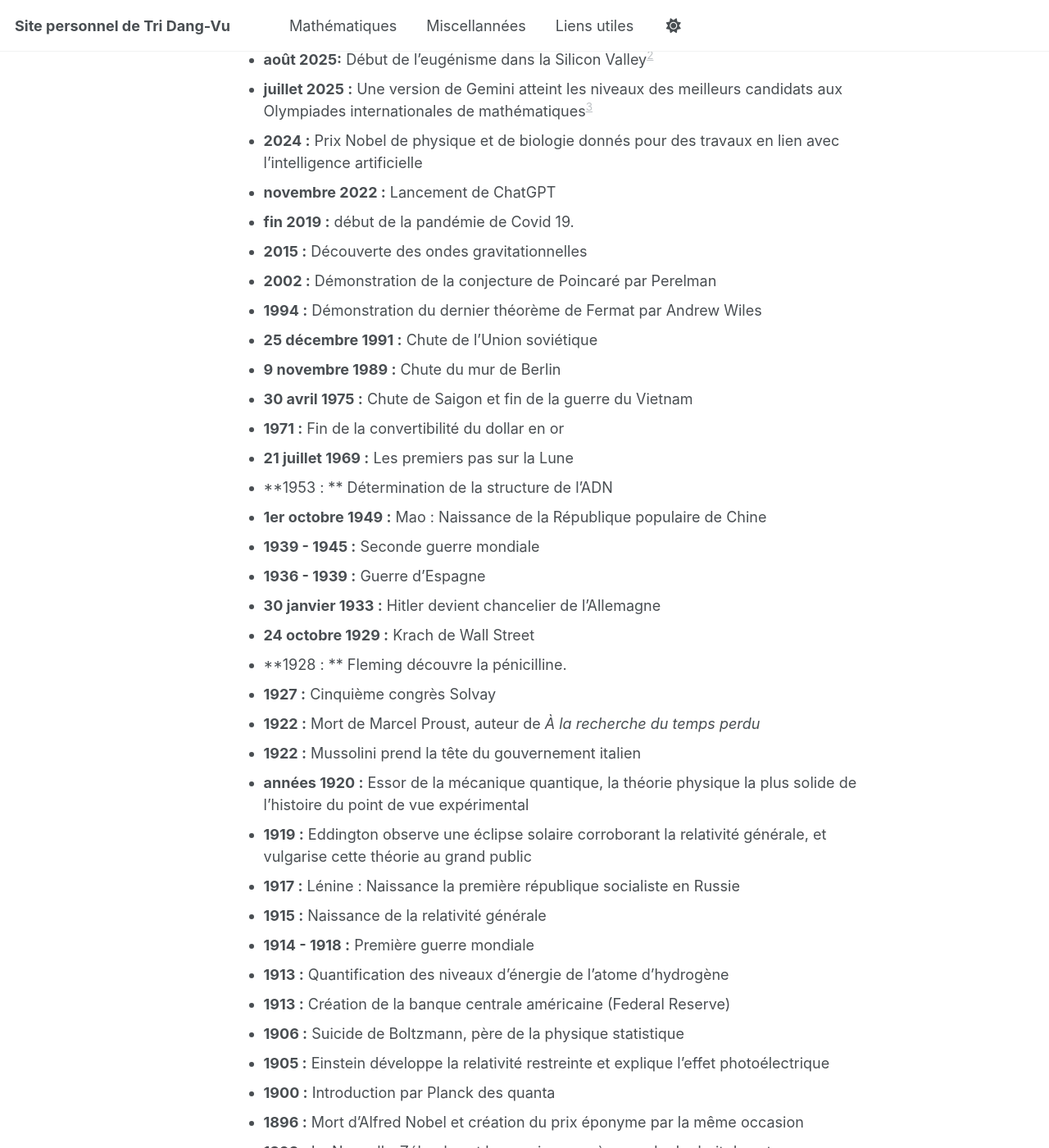
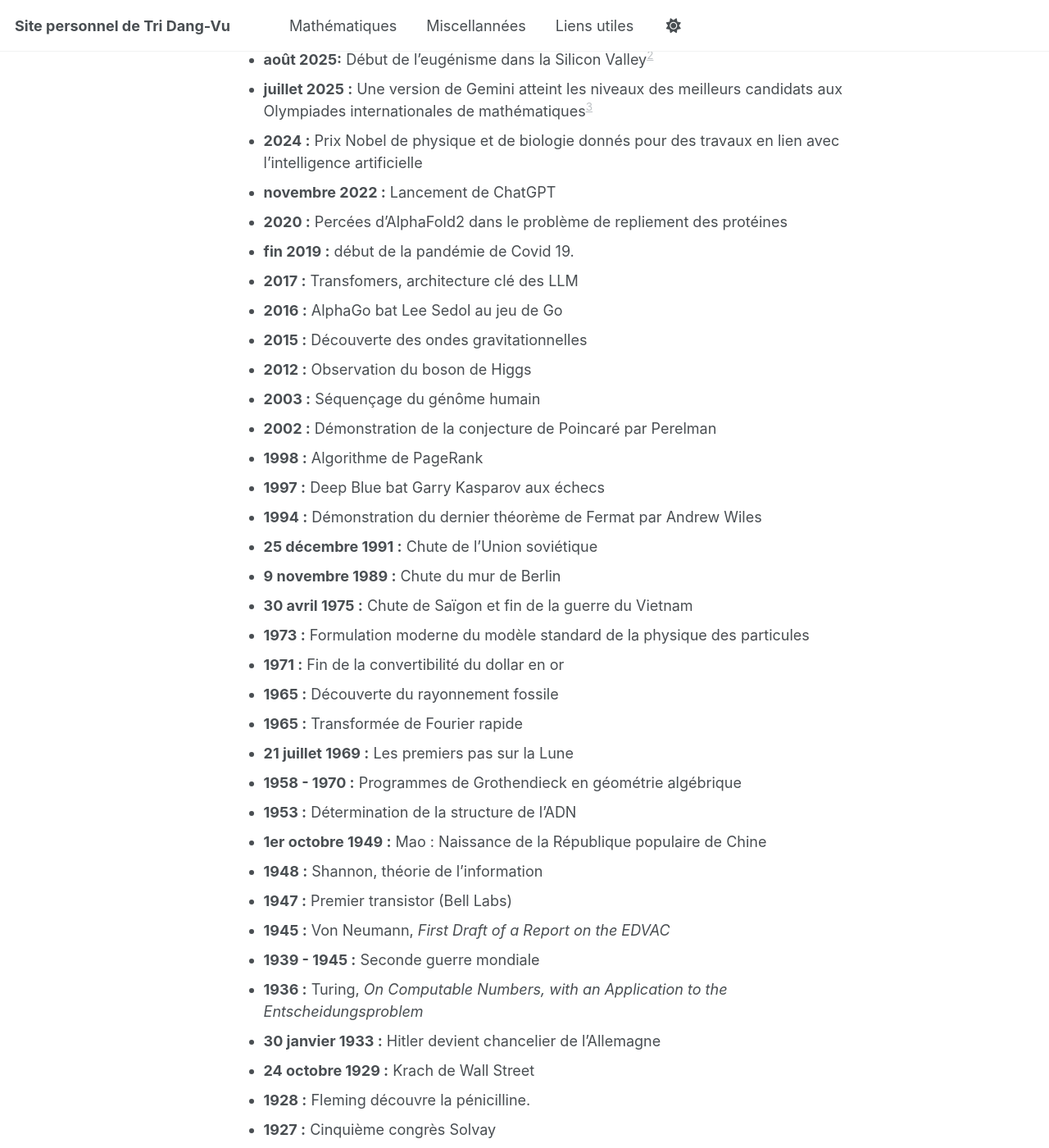
Before and after one commit to tridangvu/tridangvu.github.io, a Jekyll site: the page built from index.md, in a window 1280 px wide and 1400 px high, scrolled down 657 px. Shown: the whole window at 82% size. Built offline with Jekyll 4.4.1, drawn with Linux system fonts in a browser that asks for light colours; a script that is not in the unit is left out; some of the changed text lies outside the part shown.

Commit message:
Update index.md

```diff
--- a/index.md
+++ b/index.md
@@ -28,26 +28,40 @@ Les événements suivants sont tous importants pour l'auteur de ce site. Cela ne
 - **juillet 2025 :** Une version de Gemini atteint les niveaux des meilleurs candidats aux Olympiades internationales de mathématiques[^3]
 - **2024 :** Prix Nobel de physique et de biologie donnés pour des travaux en lien avec l'intelligence artificielle
 - **novembre 2022 :** Lancement de ChatGPT
+- **2020 :** Percées d'AlphaFold2 dans le problème de repliement des protéines
 - **fin 2019 :** début de la pandémie de Covid 19.
+- **2017 :** Transfomers, architecture clé des LLM
+- **2016 :** AlphaGo bat Lee Sedol au jeu de Go
 - **2015 :** Découverte des ondes gravitationnelles
+- **2012 :** Observation du boson de Higgs
+- **2003 :** Séquençage du génôme humain
 - **2002 :** Démonstration de la conjecture de Poincaré par Perelman
+- **1998 :** Algorithme de PageRank
+- **1997 :** Deep Blue bat Garry Kasparov aux échecs
 - **1994 :** Démonstration du dernier théorème de Fermat par Andrew Wiles
 - **25 décembre 1991 :** Chute de l'Union soviétique
 -  **9 novembre 1989 :** Chute du mur de Berlin
--  **30 avril 1975 :** Chute de Saigon et fin de la guerre du Vietnam
+-  **30 avril 1975 :** Chute de Saïgon et fin de la guerre du Vietnam
+-  **1973 :** Formulation moderne du modèle standard de la physique des particules
 -  **1971 :** Fin de la convertibilité du dollar en or
+-  **1965 :** Découverte du rayonnement fossile
+-  **1965 :** Transformée de Fourier rapide
 -  **21 juillet 1969 :** Les premiers pas sur la Lune
--  **1953 : ** Détermination de la structure de l’ADN
+-  **1958 - 1970 :** Programmes de Grothendieck en géométrie algébrique
+-  **1953 :** Détermination de la structure de l’ADN
 -  **1er octobre 1949 :** Mao : Naissance de la République populaire de Chine
+-  **1948 :** Shannon, théorie de l'information
+-  **1947 :** Premier transistor (Bell Labs)
+-  **1945 :** Von Neumann, *First Draft of a Report on the EDVAC*
 -  **1939 - 1945 :** Seconde guerre mondiale
--  **1936 - 1939 :** Guerre d'Espagne
+-  **1936 :** Turing, *On Computable Numbers, with an Application to the Entscheidungsproblem*
 - **30 janvier 1933 :** Hitler devient chancelier de l'Allemagne
 - **24 octobre 1929 :** Krach de Wall Street
-- **1928 : ** Fleming découvre la pénicilline.
+- **1928 :** Fleming découvre la pénicilline.
 - **1927 :** Cinquième congrès Solvay
 - **1922 :** Mort de Marcel Proust, auteur de *À la recherche du temps perdu*
-- **1922 :** Mussolini prend la tête du gouvernement italien
 - **années 1920 :** Essor de la mécanique quantique, la théorie physique la plus solide de l'histoire du point de vue expérimental
+- **1920 :** Mort à 32 ans de Ramanujan
 - **1919 :** Eddington observe une éclipse solaire corroborant la relativité générale, et vulgarise cette théorie au grand public
 - **1917 :** Lénine : Naissance la première république socialiste en Russie
 - **1915 :** Naissance de la relativité générale
@@ -58,8 +72,11 @@ Les événements suivants sont tous importants pour l'auteur de ce site. Cela ne
 - **1905 :** Einstein développe la relativité restreinte et explique l'effet photoélectrique
 - **1900 :** Introduction par Planck des quanta
 - **1896 :** Mort d'Alfred Nobel et création du prix éponyme par la même occasion
+- **1895 - 1904 :** Poincaré : Topologie algébrique
 - **1893 :** La Nouvelle-Zélande est le premier pays à accorder le droit de vote aux femmes
+- **1888 :** Tesla, moteur à courant alternatif et bobines
 - **1887 :** Expérience de Morley et Michelson
+- **1879 :** Edison invente l'ampoule à incandescence
 - **1876 :** La première conversation téléphonique (invention de Bell)
 - **1871 :** Bismarck réunifie l'Allemagne
 - **1869 :** Tableau périodique des éléments (Mendeleïev)
@@ -72,9 +89,12 @@ Les événements suivants sont tous importants pour l'auteur de ce site. Cela ne
 - **1859 :** Expériences de Pasteur sur la "génération spontanée"
 - **1851 :** La première exposition universelle
 - **1848 :** "Printemps des peuples"
+- **1843 :** Premier programme informatique de Ava Lovelace
+- **1837 :** Machine analytique de Charles Babbage
 - **1833 :** Le Royaume-Uni abolit l'esclavage
 - **1832 :** Galois meurt à 20 ans à la suite d'un duel (c'est moins que l'âge actuel de Tri Dang-Vu), non sans avoir révolutionné les mathématiques
 - **1831 :** Expériences de Faraday liant electricité et magnétisme
+- **~1830 :** Bolyai, Lobachevski : apparition des géométries non euclidiennes
 - **1829 :** (Niels Henrik) Abel meurt à 29 ans de la tuberculose, non sans avoir révolutionné les mathématiques
 - **4 juillet 1826 :** Mort de John Adams et Thomas Jefferson
 - **1824 :** Sadi Carnot, *Réflexions sur la puissance motrice du feu et sur les machines propres à développer cette puissance*
@@ -98,6 +118,7 @@ Les événements suivants sont tous importants pour l'auteur de ce site. Cela ne
 - **1689 :** "Glorious revolution" en Angleterre
 - **1687 :** Newton, *Philosophiae naturalis principia mathematica*
 - **1685 :** Révocation de l'édit de Nantes
+- **1660 :** Vermeer peint la *vue de Delft*
 - **1656 :** Velazquez peint *Les Ménines*.
 - **1642 - 1651:** Première révolution anglaise
 - **1652 :** Le Bernin achève *l'Extase de sainte Thérèse*
@@ -114,12 +135,15 @@ Les événements suivants sont tous importants pour l'auteur de ce site. Cela ne
 - **1550 :** Giorgio Vasari, *Vie des artistes*
 - **1543 :** Copernic, *Des révolutions des sphères célestes*
 - **1517 :** Les 95 thèses de Luther
+- **1511 :** Raphaël achève l'*École d'Athènes*
 - **1508 :** Michel-Ange commence à peindre le plafond de la chapelle Sixtine
 - **1492 :** Découverte de l'Amérique par Christophe Colomb
 - **1455 :** Bible de Gutenberg
 - **1453 :** Chute de Constantinople
 - **1452 :** Naissance de Léonard de Vinci
 - **1436 :** Brunelleschi construit le dôme de la cathédrale Santa Maria del Fiore
+- **~ 1420:** Invention de la perspective linéaire (Brunelleschi, Alberti)
+- **1347 - 1351 :** Peste noire
 - **1337 :** Mort de Giotto
 - **1215 :** *Magna Carta*
 - **XI -XIIème siècles :** "Révolution papale" ou réforme grégorienne
```
